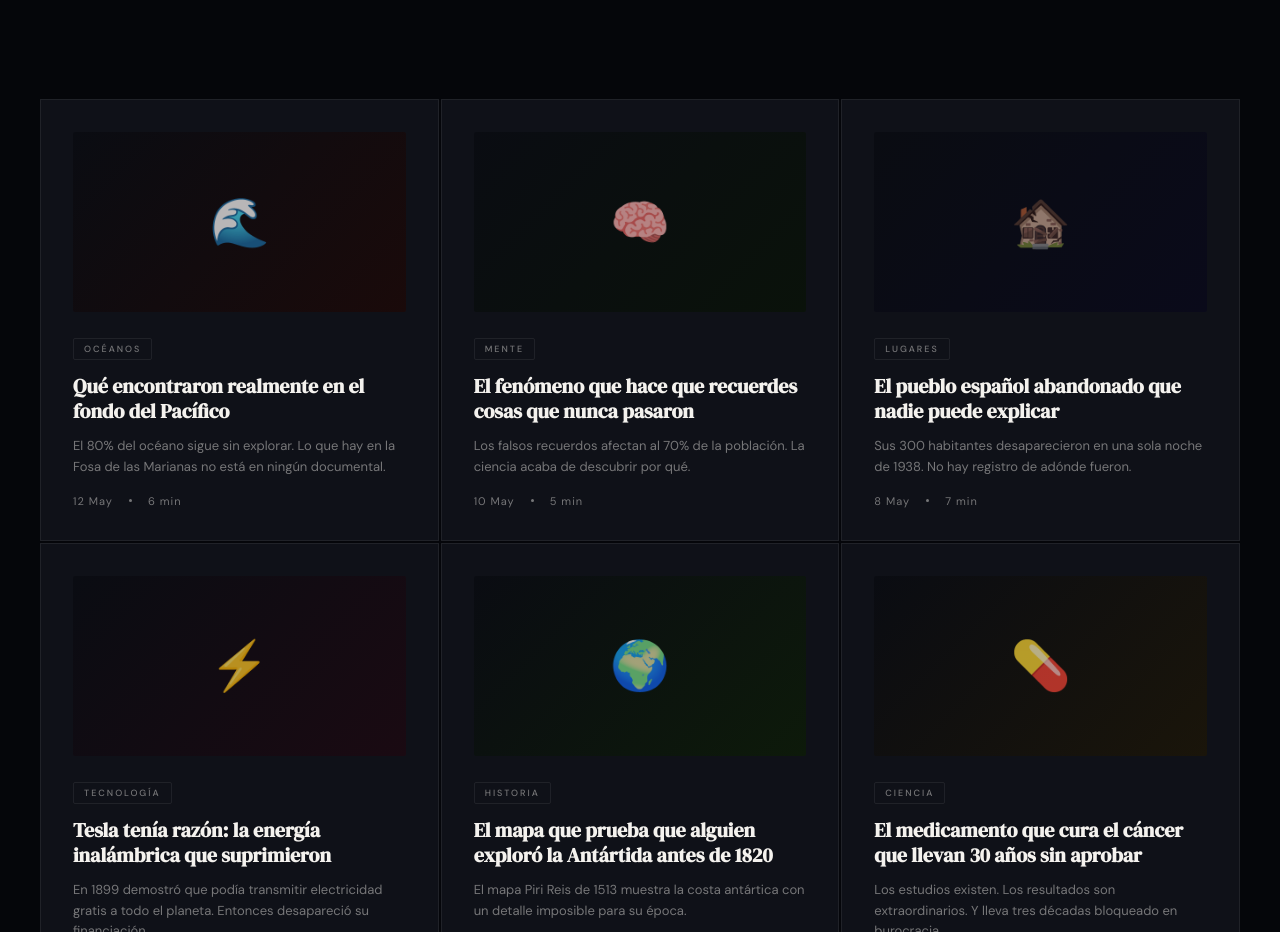
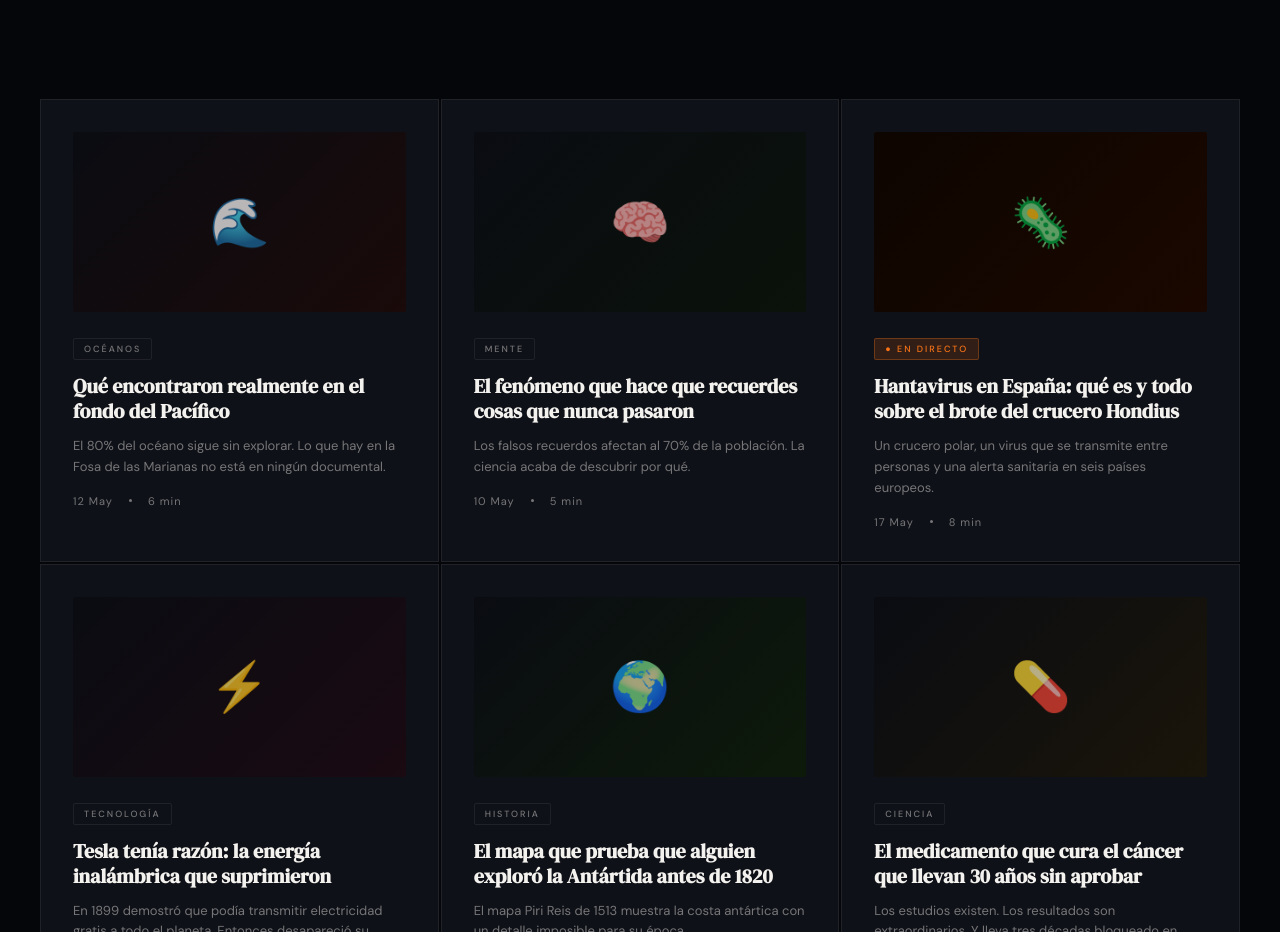
Before and after one commit to jorgeviralix/Viralix, a plain HTML site: page index.html in a window 1280 px wide. Shown: the part 1729-2661 px from the top of the page. Drawn offline with Linux system fonts and the light colour scheme.

Commit message:
Add files via upload

```diff
--- a/index.html
+++ b/index.html
@@ -724,16 +724,16 @@ footer {
       </div>
     </div>
     <!-- Card 3 -->
-    <div class="article-card reveal">
-      <div class="card-img" style="background:linear-gradient(135deg,#0a0c12,#0a0a1a);">
-        <span class="card-emoji">🏚️</span>
-        <div class="card-glow" style="background:radial-gradient(ellipse at center, rgba(212,168,67,0.08), transparent)"></div>
+    <div class="article-card reveal" onclick="location.href='articulo-hantavirus.html'" style="cursor:pointer">
+      <div class="card-img" style="background:linear-gradient(135deg,#0d0500,#1a0800);">
+        <span class="card-emoji">🦠</span>
+        <div class="card-glow" style="background:radial-gradient(ellipse at center, rgba(249,115,22,0.1), transparent)"></div>
       </div>
-      <span class="tag">Lugares</span>
-      <h3 class="article-title">El pueblo español abandonado que nadie puede explicar</h3>
-      <p style="font-size:13px;color:var(--muted);line-height:1.6;margin-bottom:16px">Sus 300 habitantes desaparecieron en una sola noche de 1938. No hay registro de adónde fueron.</p>
+      <span class="tag" style="background:rgba(249,115,22,0.15);color:#f97316;border-color:rgba(249,115,22,0.3)">● EN DIRECTO</span>
+      <h3 class="article-title">Hantavirus en España: qué es y todo sobre el brote del crucero Hondius</h3>
+      <p style="font-size:13px;color:var(--muted);line-height:1.6;margin-bottom:16px">Un crucero polar, un virus que se transmite entre personas y una alerta sanitaria en seis países europeos.</p>
       <div class="article-meta">
-        <span>8 May</span><span class="dot"></span><span>7 min</span>
+        <span>17 May</span><span class="dot"></span><span>8 min</span>
       </div>
     </div>
     <!-- Card 4 -->
```
